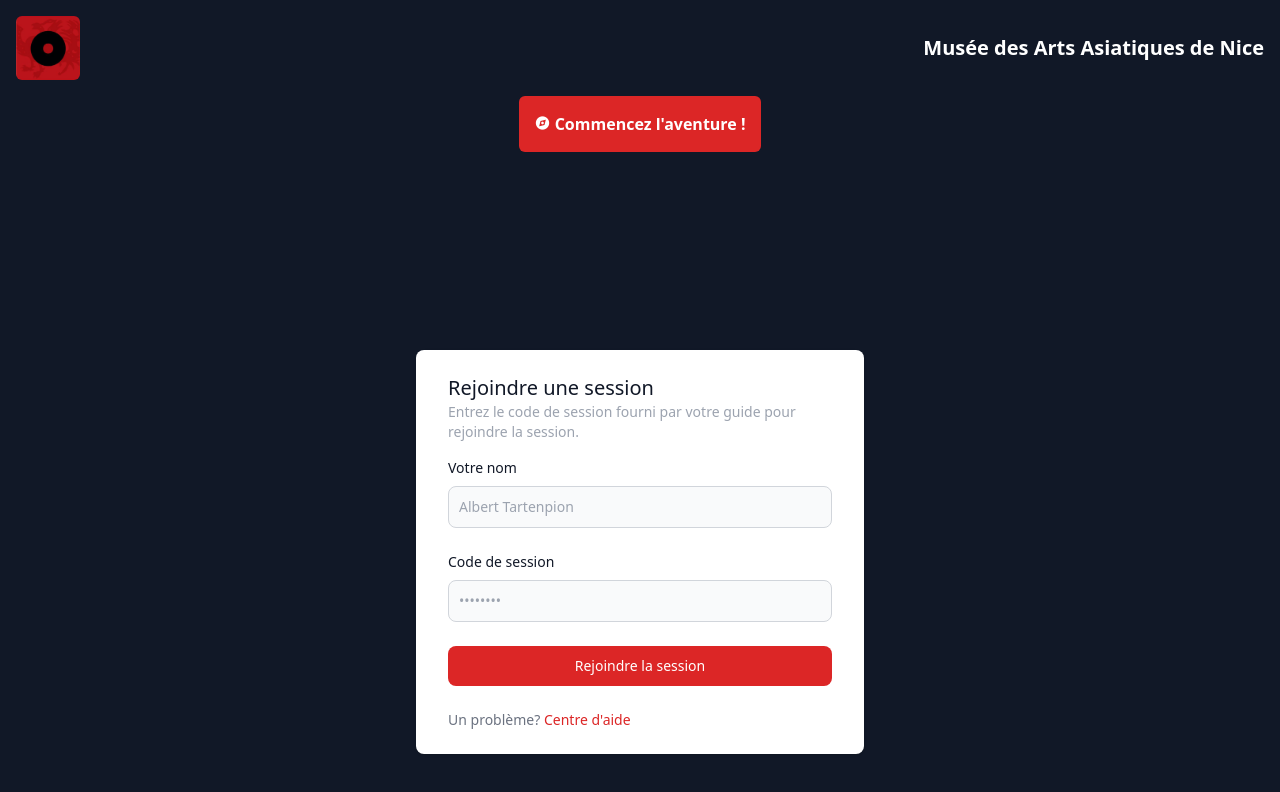
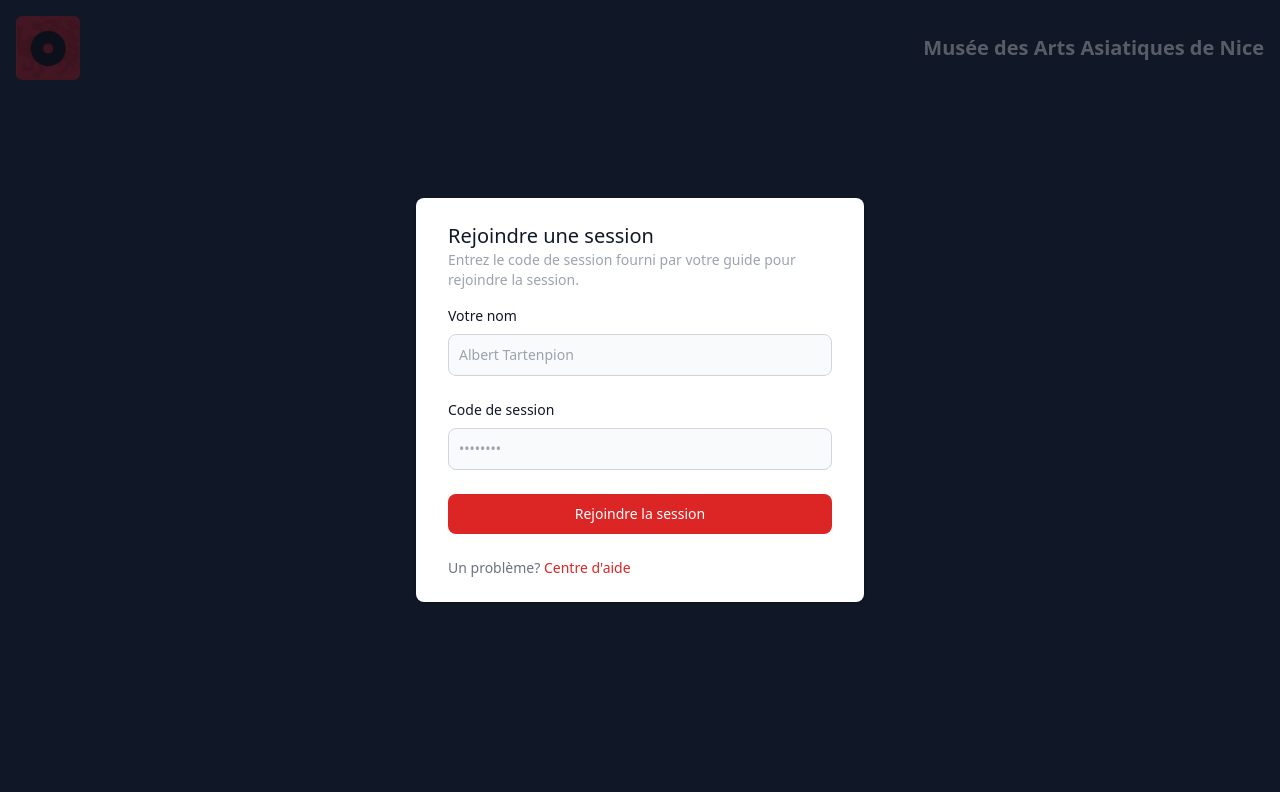
Before and after one commit to Neeptossss/ArtExplore, a Nuxt app in the folder frontend/: page / in a window 1280 px wide. Both pictures are taken after a click on the button "Commencez l'aventure !". Shown: the top 792 px of the page. Built offline with nearby package versions, Linux system fonts and the light colour scheme.

Commit message:
openclose modal

```diff
--- a/frontend/components/Header.vue
+++ b/frontend/components/Header.vue
@@ -1,5 +1,5 @@
 <template>
-  <div class="w-screen relative flex justify-between items-center p-4">
+  <div class="w-full h-auto relative flex justify-between items-center p-4">
     <img class="object-contain h-16 rounded-md" src="@/static/Logo_AA.png"/>
     <h1 class="text-white pl-4 text-xl font-bold">Musée des Arts Asiatiques de Nice</h1>
   </div>
--- a/frontend/components/Modal.vue
+++ b/frontend/components/Modal.vue
@@ -1,6 +1,7 @@
 <template>
-<div id="authentication-modal" tabindex="-1" aria-hidden="true" class="fixed z-50 w-full p-4 overflow-x-hidden overflow-y-auto h-modal md:h-full flex items-center justify-center">
-    <div class="relative w-full h-full max-w-md md:h-auto">
+<div id="authentication-modal" tabindex="-1" aria-hidden="true" class="fixed w-full h-full z-50 p-4 overflow-x-hidden overflow-y-auto h-modal md:h-full flex items-center justify-center">
+    <div class="absolute w-full h-full bg-gray-900 opacity-70" @click="$emit('close')"></div>
+    <div class="relative w-full max-w-md md:h-auto">
         <div class="relative bg-white rounded-lg shadow">
             <div class="px-6 py-6 lg:px-8">
                 <h3 class="text-xl font-medium text-gray-900">Rejoindre une session</h3>
--- a/frontend/pages/index.vue
+++ b/frontend/pages/index.vue
@@ -1,17 +1,36 @@
 <template>
-  <div class="bg-gray-900 w-screen h-screen" className="dark">
-    <Header />
-    <div class="flex h-100 w-100 items-center justify-center">
-      <button class="bg-red-600 rounded-md p-4 text-white font-bold">
-        <i class="bx bxs-compass"></i> Commencez l'aventure !
-      </button>
+  <div className="dark">
+    <div class="bg-gray-900 w-screen h-screen flex flex-col">
+      <Header />
+      <div class="flex h-full w-full items-center justify-center">
+        <button class="bg-red-600 rounded-md p-4 text-white font-bold" @click="showModal = true">
+          <i class="bx bxs-compass"></i> Commencez l'aventure !
+        </button>
+      </div>
+      <transition name="fade">
+        <Modal v-if="showModal" @close="showModal = false" />
+      </transition>
     </div>
-    <Modal />
   </div>
 </template>
 
 <script>
 export default {
   name: 'IndexPage',
+  data() {
+    return {
+      showModal: false
+    }
+  }
 }
 </script>
+
+
+<style>
+.fade-enter-active, .fade-leave-active {
+  transition: opacity .25s;
+}
+.fade-enter, .fade-leave-to {
+  opacity: 0;
+}
+</style>
```
